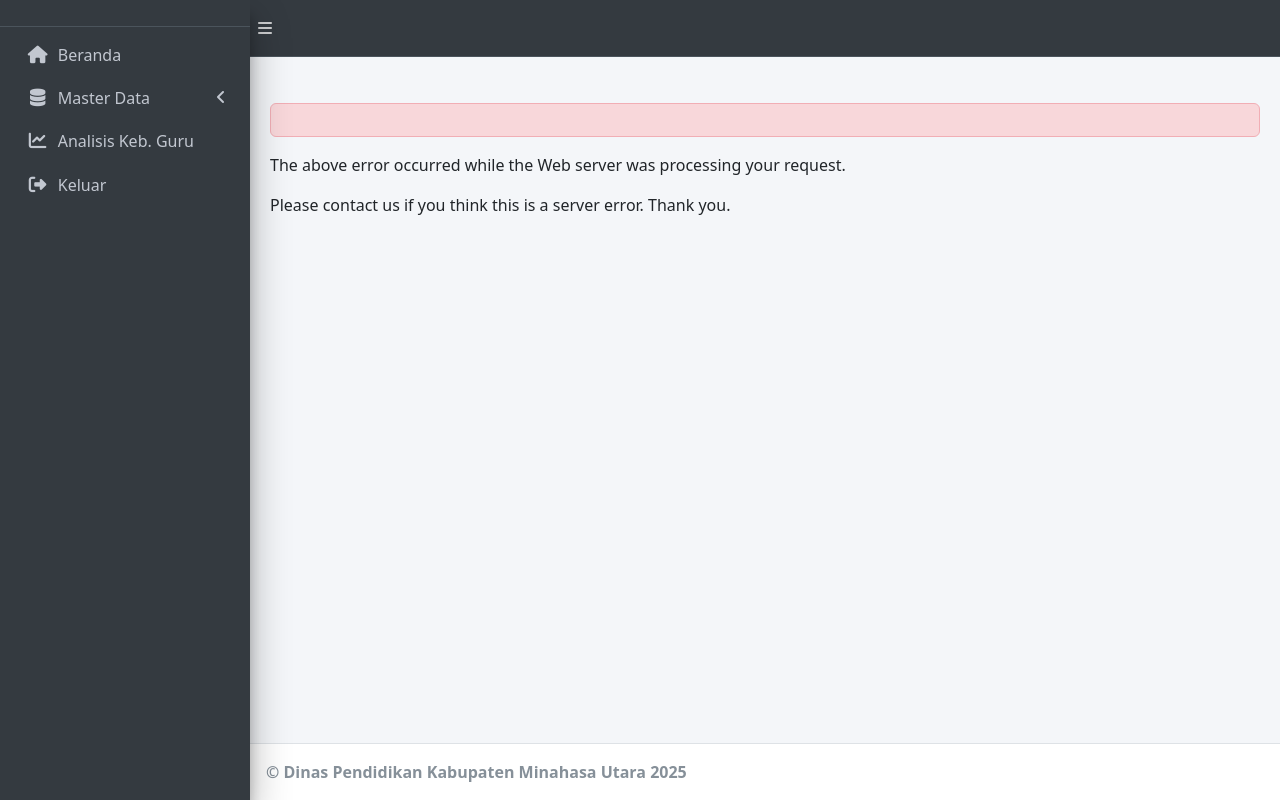
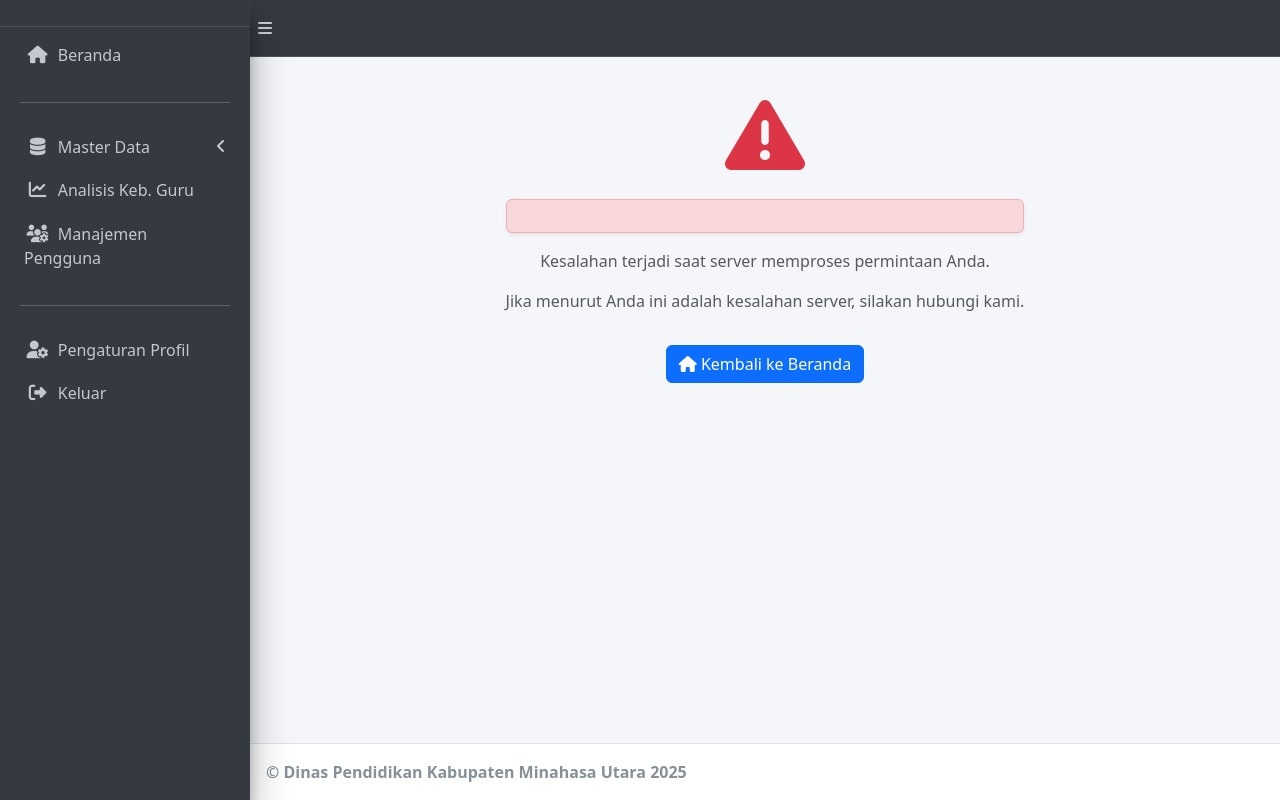
Before and after one commit to clohonauman/aldrin_terpadu, a Yii app: template views/site/error.php in a window 1280 px wide. Run offline with PHP 8.4 and a stand-in for Yii, Linux system fonts and the light colour scheme; the template is opened without the code that fills it, so the values that code supplies are empty; some libraries are stand-ins or nearby versions.

Commit message:
Modified: Error page and new item sidebar

```diff
--- a/views/layouts/main.php
+++ b/views/layouts/main.php
@@ -54,6 +54,7 @@
                                     <p>Beranda</p>
                                 </a>
                             </li>
+                            <li class="nav-header"><hr></li>
                             <li class="nav-item has-treeview">
                                 <a href="#" class="nav-link">
                                     <i class="nav-icon fas fa-database"></i>
@@ -105,6 +106,19 @@
                                 </a>
                             </li>
                             <li class="nav-item">
+                                <a href="<?= Yii::$app->urlManager->createUrl(['/manajemen_pengguna']) ?>" class="nav-link">
+                                    <i class="nav-icon fas fa-users-cog"></i>
+                                    <p>Manajemen Pengguna</p>
+                                </a>
+                            </li>
+                            <li class="nav-header"><hr></li>
+                            <li class="nav-item">
+                                <a href="<?= Yii::$app->urlManager->createUrl(['/profil']) ?>" class="nav-link">
+                                    <i class="nav-icon fas fa-user-cog"></i>
+                                    <p>Pengaturan Profil</p>
+                                </a>
+                            </li>
+                            <li class="nav-item">
                                 <a href="<?= Yii::$app->urlManager->createUrl(['/logout']) ?>" class="nav-link">
                                     <i class="nav-icon fas fa-sign-out-alt"></i>
                                     <p>Keluar</p>
--- a/views/site/error.php
+++ b/views/site/error.php
@@ -3,25 +3,28 @@
 /** @var yii\web\View $this */
 /** @var string $name */
 /** @var string $message */
-/** @var Exception$exception */
+/** @var Exception $exception */
 
 use yii\helpers\Html;
+?>
+<div class="d-flex align-items-center justify-content-center">
+    <div class="text-center">
+        <i class="fa fa-exclamation-triangle text-danger fa-5x mb-3"></i>
+        <h1 class="fw-bold text-danger"><?= Html::encode($name) ?></h1>
 
-$this->title = $name;
-?>
-<div class="site-error">
+        <div class="alert alert-danger shadow-sm p-3">
+            <?= nl2br(Html::encode($message)) ?>
+        </div>
 
-    <h1><?= Html::encode($this->title) ?></h1>
+        <p class="text-muted">
+            Kesalahan terjadi saat server memproses permintaan Anda.
+        </p>
+        <p class="text-muted">
+            Jika menurut Anda ini adalah kesalahan server, silakan hubungi kami.
+        </p>
 
-    <div class="alert alert-danger">
-        <?= nl2br(Html::encode($message)) ?>
+        <a href="<?= Yii::$app->homeUrl.'beranda' ?>" class="btn btn-primary mt-3">
+            <i class="fa fa-home"></i> Kembali ke Beranda
+        </a>
     </div>
-
-    <p>
-        The above error occurred while the Web server was processing your request.
-    </p>
-    <p>
-        Please contact us if you think this is a server error. Thank you.
-    </p>
-
 </div>
```
